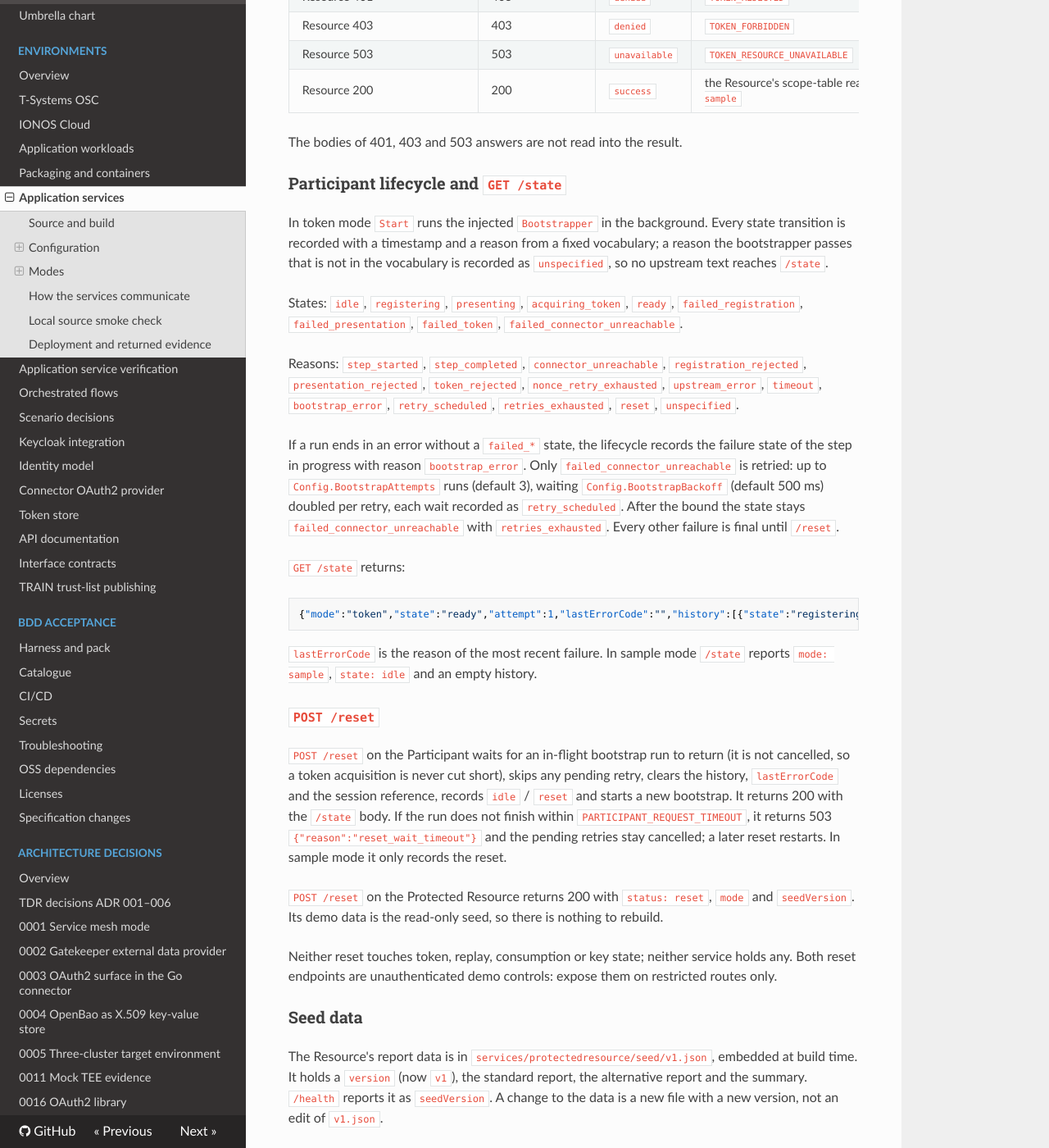
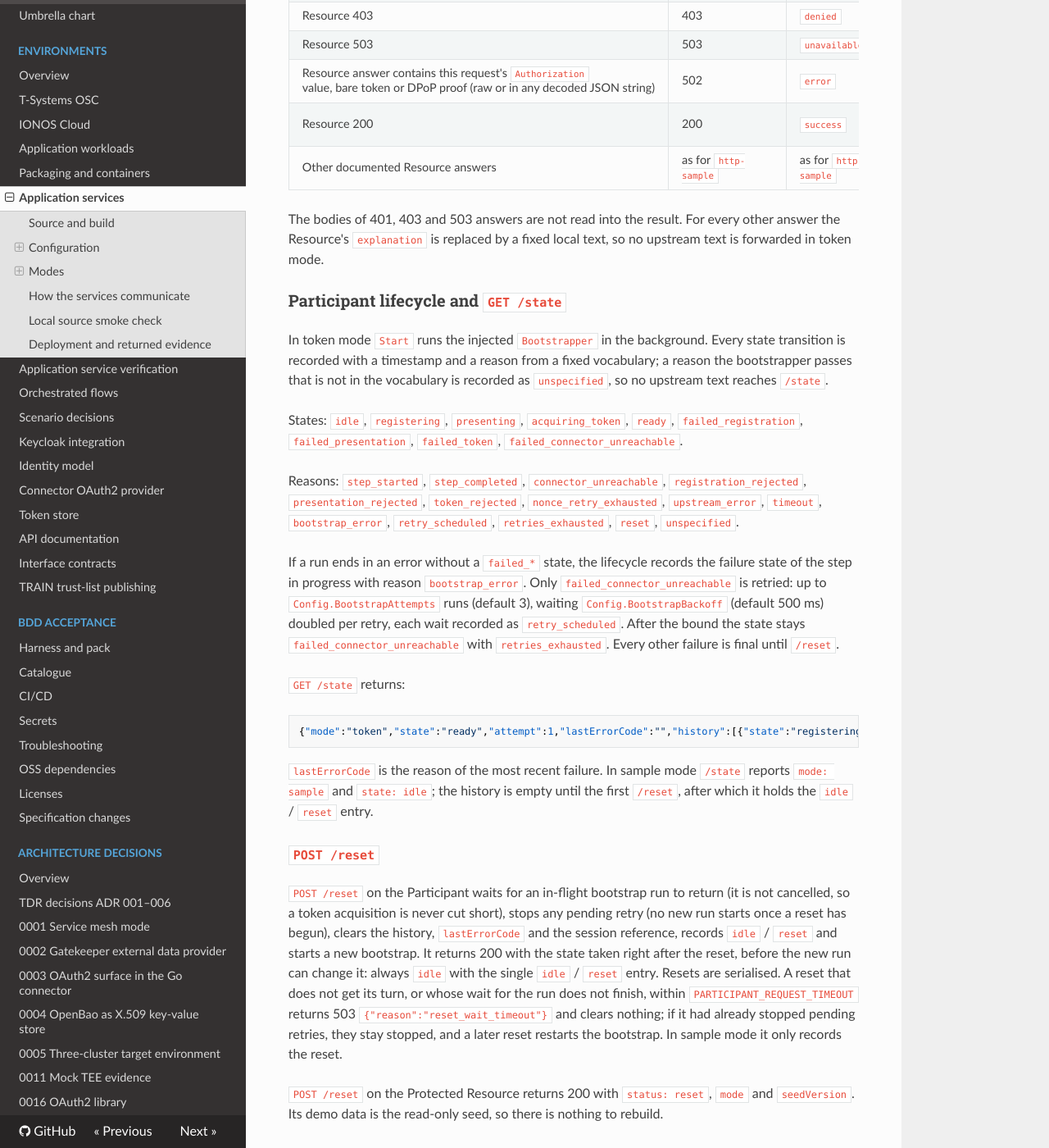
Before and after one commit to Fune5tiAtlas/facis-zero-trust-demonstrator, an MkDocs documentation site: the page built from docs/application-services.md, in a window 1280 px wide and 1400 px high, scrolled down 3901 px. Shown: the whole window at 82% size. Built offline with MkDocs 1.6.1, drawn with Linux system fonts in a browser that asks for light colours; nearby versions of some CDN libraries; some of the changed text lies outside the part shown.

Commit message:
Document reset and scenario rules for token mode

````diff
--- a/docs/application-services.md
+++ b/docs/application-services.md
@@ -70,8 +70,8 @@
 
 | Service | `sample` (default) | `token` |
 | --- | --- | --- |
-| Protected Resource | No `Config.Verifier`. `/demo` is unauthenticated and the `scenario` field selects the result, as described below. | `Config.Verifier` (a `tokenverify.RequestVerifier`) is set. `/demo` runs behind its `Middleware`; the response is chosen by the caller's token scopes ([scope table](#scope-table)). A `scenario` field is rejected. |
-| Participant | No `Config.Bootstrapper`. The `sample` or `http-sample` adapter is used, as before. | `Config.Bootstrapper` is set. The lifecycle runs it at start and the request adapter calls the Resource with credentials from the resulting `TokenSession`. |
+| Protected Resource | No `Config.Verifier`. `/demo` is unauthenticated and the `scenario` field selects the result, as described below. | `Config.Verifier` (a `tokenverify.RequestVerifier`) is set. `/demo` runs behind its `Middleware`; the response is chosen by the caller's token scopes ([scope table](#scope-table)). A `scenario` field that is non-empty after trimming whitespace is rejected; an empty or whitespace-only one counts as absent. |
+| Participant | No `Config.Bootstrapper`. The `sample` or `http-sample` adapter (or one injected through `NewServerWithAdapter`) is used, as before. | `Config.Bootstrapper` is set. The lifecycle runs it at start and the request adapter calls the Resource with credentials from the resulting `TokenSession`. An adapter injected through `NewServerWithAdapter` is ignored in this mode. |
 
 `LoadConfig` never sets a verifier or a bootstrapper, so both binaries start in sample mode with the existing settings and no new required variable. What is implemented in this repository today: the token-mode code paths, tested with fake verifiers, bootstrappers and sessions. What is not: the concrete token verifier, DPoP proofs, token acquisition and their wiring into `cmd/`; those arrive with the token path.
 
@@ -85,7 +85,7 @@
 | includes `report:summary`, not `report:read` | 200 | `success` | `RESOURCE_SUMMARY_RETURNED` | `{resource, action, summary: {id, title, summary}}` |
 | neither | 403 | `denied` | `RESOURCE_SCOPE_INSUFFICIENT` | `{}` |
 
-Other token-mode answers: an uncatalogued resource or action is 404 `SAMPLE_RESOURCE_NOT_FOUND`; a `scenario` field is 400 `RESOURCE_SCENARIO_NOT_ALLOWED`. Every request log line in token mode carries `client_id`, `sub` and `jkt` from the verified identity. A request the verifier refused is logged as `protected resource request refused` with its HTTP status and IDs only. Neither service logs or returns a token, a DPoP proof, a token ID or any request header.
+Other token-mode answers: an uncatalogued resource or action is 404 `SAMPLE_RESOURCE_NOT_FOUND`; a `scenario` field that is non-empty after trimming is 400 `RESOURCE_SCENARIO_NOT_ALLOWED`. Every log line for a token-mode request that reached the verified handler (passed the verifier) carries `client_id`, `sub` and `jkt` from the verified identity. A request the verifier refused is logged as `protected resource request refused` with its HTTP status and IDs only. Neither service logs or returns a token, a DPoP proof, a token ID or any request header.
 
 ### Participant token adapter
 
@@ -98,9 +98,11 @@
 | Resource 401 | 403 | `denied` | `TOKEN_REJECTED` |
 | Resource 403 | 403 | `denied` | `TOKEN_FORBIDDEN` |
 | Resource 503 | 503 | `unavailable` | `TOKEN_RESOURCE_UNAVAILABLE` |
+| Resource answer contains this request's `Authorization` value, bare token or DPoP proof (raw or in any decoded JSON string) | 502 | `error` | `TOKEN_CREDENTIAL_ECHOED` |
 | Resource 200 | 200 | `success` | the Resource's scope-table reason, after the same contract validation as `http-sample` |
+| Other documented Resource answers | as for `http-sample` | as for `http-sample` | the Resource's reason |
 
-The bodies of 401, 403 and 503 answers are not read into the result.
+The bodies of 401, 403 and 503 answers are not read into the result. For every other answer the Resource's `explanation` is replaced by a fixed local text, so no upstream text is forwarded in token mode.
 
 ### Participant lifecycle and `GET /state`
 
@@ -118,11 +120,11 @@
 {"mode":"token","state":"ready","attempt":1,"lastErrorCode":"","history":[{"state":"registering","reason":"step_started","at":"2026-10-21T09:00:00Z"}]}
 ```
 
-`lastErrorCode` is the reason of the most recent failure. In sample mode `/state` reports `mode: sample`, `state: idle` and an empty history.
+`lastErrorCode` is the reason of the most recent failure. In sample mode `/state` reports `mode: sample` and `state: idle`; the history is empty until the first `/reset`, after which it holds the `idle` / `reset` entry.
 
 ### `POST /reset`
 
-`POST /reset` on the Participant waits for an in-flight bootstrap run to return (it is not cancelled, so a token acquisition is never cut short), skips any pending retry, clears the history, `lastErrorCode` and the session reference, records `idle` / `reset` and starts a new bootstrap. It returns 200 with the `/state` body. If the run does not finish within `PARTICIPANT_REQUEST_TIMEOUT`, it returns 503 `{"reason":"reset_wait_timeout"}` and the pending retries stay cancelled; a later reset restarts. In sample mode it only records the reset.
+`POST /reset` on the Participant waits for an in-flight bootstrap run to return (it is not cancelled, so a token acquisition is never cut short), stops any pending retry (no new run starts once a reset has begun), clears the history, `lastErrorCode` and the session reference, records `idle` / `reset` and starts a new bootstrap. It returns 200 with the state taken right after the reset, before the new run can change it: always `idle` with the single `idle` / `reset` entry. Resets are serialised. A reset that does not get its turn, or whose wait for the run does not finish, within `PARTICIPANT_REQUEST_TIMEOUT` returns 503 `{"reason":"reset_wait_timeout"}` and clears nothing; if it had already stopped pending retries, they stay stopped, and a later reset restarts the bootstrap. In sample mode it only records the reset.
 
 `POST /reset` on the Protected Resource returns 200 with `status: reset`, `mode` and `seedVersion`. Its demo data is the read-only seed, so there is nothing to rebuild.
 
````
Also changed, not shown: 1 other file.
